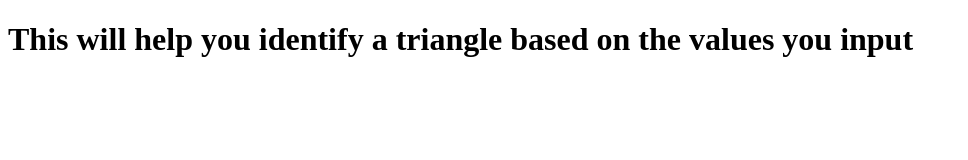
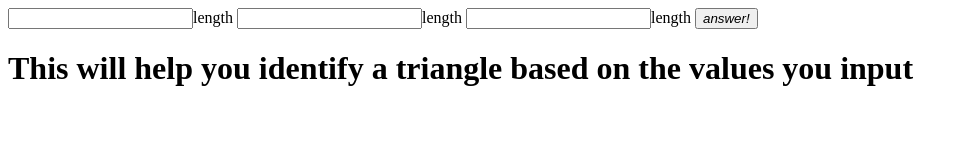
Before and after one commit to xystus45/triangle-tracker.github.io, a plain HTML site: page js/index.html in a window 1280 px wide. Shown: the whole page, without its empty margins (0-968 px from the left). Drawn offline with Linux system fonts and the light colour scheme; files whose address does not match are found by name.

Commit message:
add form

```diff
--- a/js/index.html
+++ b/js/index.html
@@ -4,6 +4,18 @@
     <title>TRIANGLE-TRACKER</title>
   </head>
   <body>
+    <form>
+    <input type="text" class="text-box"
+    <button class="button">length</button>
+  </input>
+  <input type="text" class="text-box"
+  <button class="button">length</button>
+   </input>
+    <input type="text" class="text-box"
+    <button class="button">length</button>
+    </input>
+     <button type="button"><i>answer!</i></button>
+  </form>
     <h1><strong>This will help you identify a triangle based on the values you input</strong></h1>
       <script src="js/scripts.js"></script>
   </body>
```
